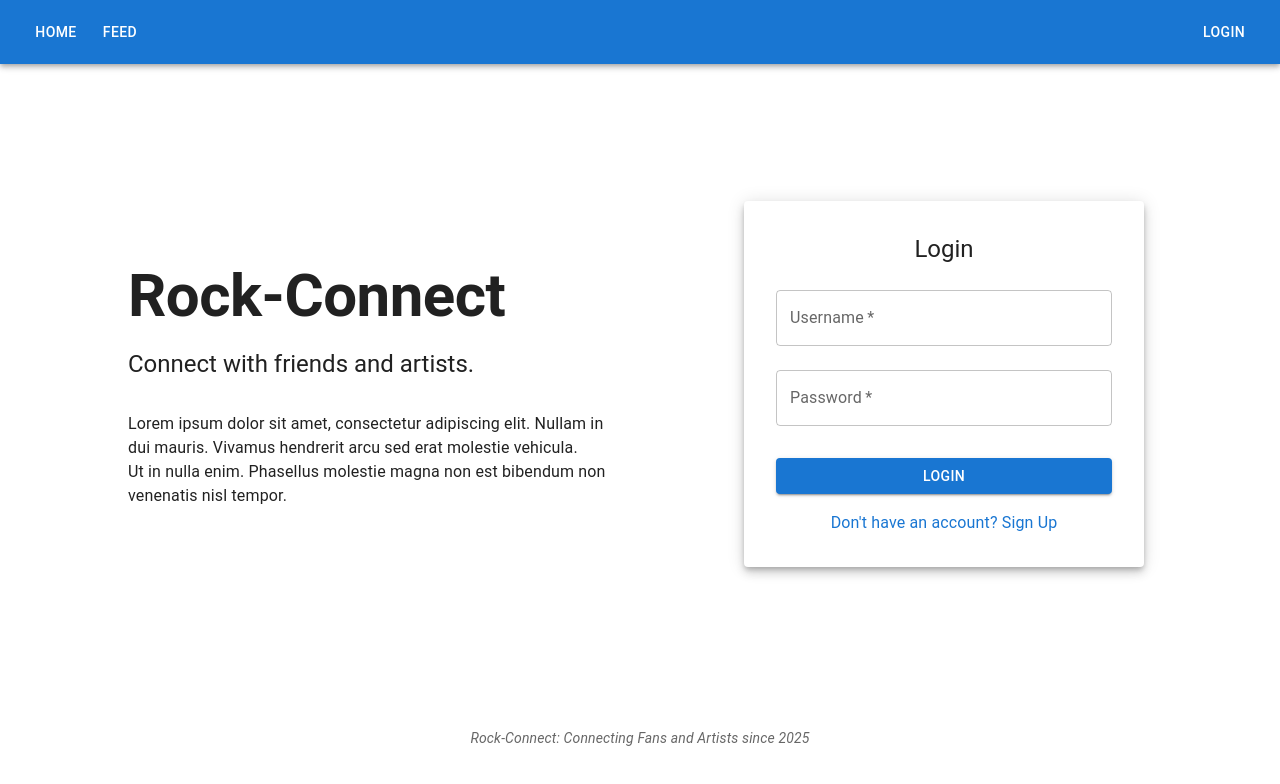
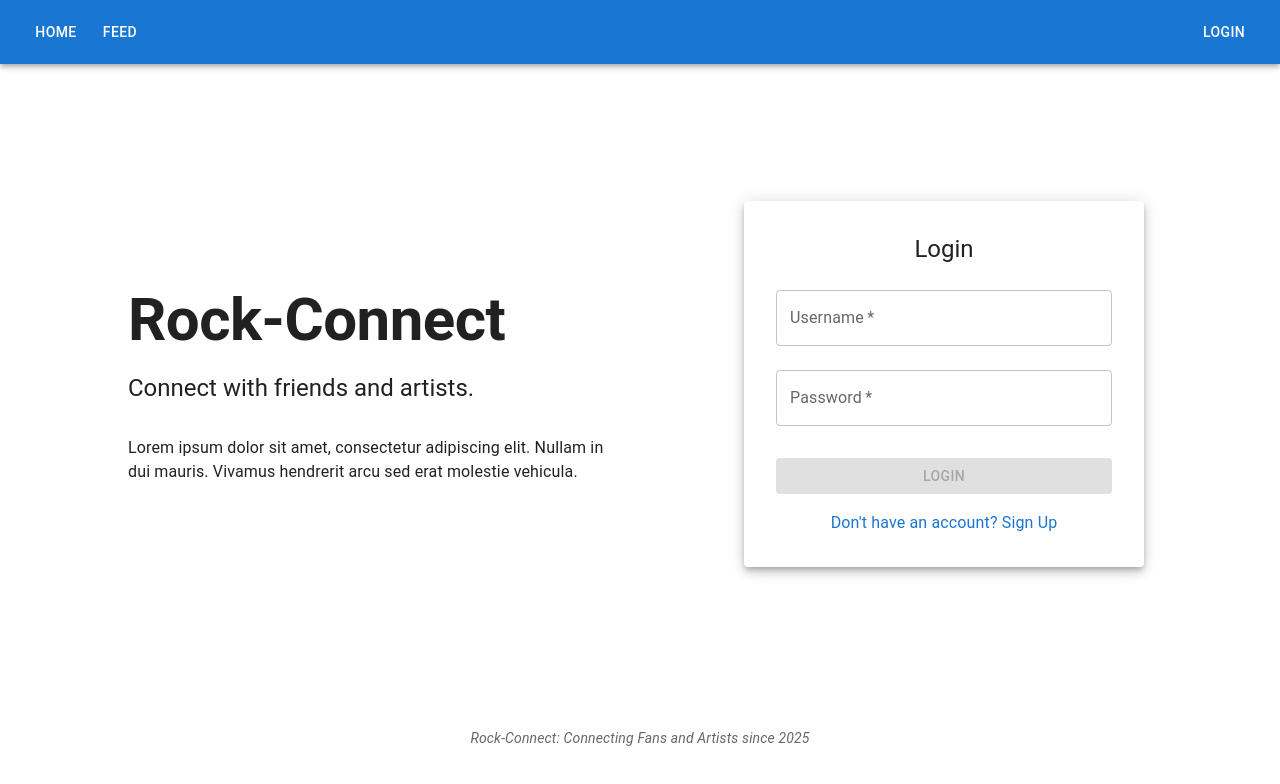
Before and after one commit to adrian-qorbani/rock-connect, a React (Vite) app in the folder client/: page /login in a window 1280 px wide. Shown: the top 784 px of the page. Built offline with nearby package versions, Linux system fonts and the light colour scheme.

Commit message:
feat (auth): added login/sign up to app.

```diff
--- a/client/src/apollo/client.ts
+++ b/client/src/apollo/client.ts
@@ -1,12 +1,25 @@
 import { ApolloClient, HttpLink, InMemoryCache } from "@apollo/client";
-const graphUrl = process.env.SERVER_GRAPHQL_ENDPOINT;
+import { setContext } from "@apollo/client/link/context";
+import Cookies from "js-cookie";
+
+const graphUrl = import.meta.env.SERVER_GRAPHQL_ENDPOINT;
 
 const httpLink = new HttpLink({
   uri: graphUrl || "http://localhost:3000/graphql",
 });
 
+const authLink = setContext((_, { headers }) => {
+  const token = Cookies.get("access_token");
+  return {
+    headers: {
+      ...headers,
+      authorization: token ? `Bearer ${token}` : "",
+    },
+  };
+});
+
 const client = new ApolloClient({
-  link: httpLink,
+  link: authLink.concat(httpLink),
   cache: new InMemoryCache(),
 });
 
--- a/client/src/components/login/Login.tsx
+++ b/client/src/components/login/Login.tsx
@@ -1,71 +1,134 @@
 import React, { useState } from "react";
-import { User } from "../../types/types";
-import { Button, TextField, Snackbar, Alert, Link, Box, Typography, Paper } from "@mui/material";
+import { useMutation } from "@apollo/client";
+import { LOGIN_MUTATION, CREATE_USER_MUTATION } from "../../graphql/auth";
+import {
+  Button,
+  TextField,
+  Snackbar,
+  Alert,
+  Link,
+  Box,
+  Typography,
+  Paper,
+} from "@mui/material";
 import { useNavigate } from "react-router-dom";
 
+import Cookies from "js-cookie";
+
 interface LoginProps {
-  onLogin: (user: User) => void;
+  onLogin: (user: { username: string }) => void;
 }
 
 const Login: React.FC<LoginProps> = ({ onLogin }) => {
   const navigate = useNavigate();
   const [openSuccess, setOpenSuccess] = useState(false);
+  const [errorMessage, setErrorMessage] = useState("");
   const [isCreatingAccount, setIsCreatingAccount] = useState(false);
   const [formData, setFormData] = useState({
-    username: '',
-    password: '',
-    confirmPassword: ''
+    username: "",
+    email: "",
+    password: "",
+    confirmPassword: "",
+  });
+
+  const [login] = useMutation(LOGIN_MUTATION, {
+    onCompleted: (data) => {
+      Cookies.set("access_token", data.login.access_token, { expires: 1 }); // Expires in 1 day
+      onLogin({ username: formData.username });
+      setOpenSuccess(true);
+      setTimeout(() => navigate("/"), 1500);
+    },
+    onError: (error) => {
+      setErrorMessage(error.message);
+    },
+  });
+
+  const [createUser] = useMutation(CREATE_USER_MUTATION, {
+    onCompleted: () => {
+      // After creating account, automatically log the user in
+      login({
+        variables: {
+          authInput: {
+            username: formData.username,
+            password: formData.password,
+          },
+        },
+      });
+    },
+    onError: (error) => {
+      setErrorMessage(error.message);
+    },
   });
 
   const handleLogin = (e: React.FormEvent) => {
     e.preventDefault();
-    const user: User = { id: "1", name: "John Doe" };
-    onLogin(user);
-    setOpenSuccess(true);
-    setTimeout(() => navigate("/"), 1500);
+    setErrorMessage("");
+    login({
+      variables: {
+        authInput: {
+          username: formData.username,
+          password: formData.password,
+        },
+      },
+    });
   };
 
   const handleCreateAccount = (e: React.FormEvent) => {
     e.preventDefault();
+    setErrorMessage("");
+
     if (formData.password !== formData.confirmPassword) {
-      alert("Passwords don't match!");
+      setErrorMessage("Passwords don't match!");
       return;
     }
-    const user: User = { id: "1", name: formData.username };
-    onLogin(user);
-    setOpenSuccess(true);
-    setTimeout(() => navigate("/"), 1500);
+
+    createUser({
+      variables: {
+        createUserInput: {
+          username: formData.username,
+          email: formData.email,
+          password: formData.password,
+        },
+      },
+    });
   };
 
   const handleInputChange = (e: React.ChangeEvent<HTMLInputElement>) => {
     const { name, value } = e.target;
-    setFormData(prev => ({ ...prev, [name]: value }));
+    setFormData((prev) => ({ ...prev, [name]: value }));
   };
 
-  const handleClose = () => setOpenSuccess(false);
+  const handleClose = () => {
+    setOpenSuccess(false);
+    setErrorMessage("");
+  };
+
   const toggleCreateAccount = () => {
     setIsCreatingAccount(!isCreatingAccount);
-    setFormData({ username: '', password: '', confirmPassword: '' });
+    setFormData({ username: "", email: "", password: "", confirmPassword: "" });
+    setErrorMessage("");
   };
 
   return (
-    <Box sx={{
-      display: 'flex',
-      height: '80vh',
-      flexDirection: { xs: 'column', md: 'row' }
-    }}>
+    <Box
+      sx={{
+        display: "flex",
+        height: "80vh",
+        flexDirection: { xs: "column", md: "row" },
+      }}
+    >
       {/* Left Section - Welcome Content */}
-      <Box sx={{
-        flex: 1,
-        // background: 'linear-gradient(to bottom, #1e88e5, #0d47a1)',
-        // color: 'white',
-        p: 8,
-        display: 'flex',
-        flexDirection: 'column',
-        justifyContent: 'center',
-        textAlign: { xs: 'center', md: 'left' }
-      }}>
-        <Typography variant="h2" sx={{ fontWeight: 'bold', mb: 2 }}>
+      <Box
+        sx={{
+          flex: 1,
+          p: 8,
+          display: "flex",
+          flexDirection: "column",
+          justifyContent: "center",
+          textAlign: { xs: "center", md: "left" },
+        }}
+      >
+        <Typography variant="h2" sx={{ fontWeight: "bold", mb: 2 }}>
           Rock-Connect
         </Typography>
         <Typography variant="h5" sx={{ mb: 4 }}>
@@ -73,33 +136,56 @@ const Login: React.FC<LoginProps> = ({ onLogin }) => {
         </Typography>
         <Box>
           <Typography>
-            Lorem ipsum dolor sit amet, consectetur adipiscing elit. Nullam in dui mauris.
-            Vivamus hendrerit arcu sed erat molestie vehicula.
-          </Typography>
-          <Typography>
-            Ut in nulla enim. Phasellus molestie magna non est bibendum non venenatis nisl tempor.
+            Lorem ipsum dolor sit amet, consectetur adipiscing elit. Nullam in
+            dui mauris. Vivamus hendrerit arcu sed erat molestie vehicula.
           </Typography>
         </Box>
       </Box>
 
       {/* Right Section - Form */}
-      <Box sx={{
-        flex: 1,
-        display: 'flex',
-        alignItems: 'center',
-        justifyContent: 'center',
-        p: 4
-      }}>
-        <Paper elevation={6} sx={{
-          width: '100%',
-          maxWidth: 400,
-          p: 4
-        }}>
+      <Box
+        sx={{
+          flex: 1,
+          display: "flex",
+          alignItems: "center",
+          justifyContent: "center",
+          p: 4,
+        }}
+      >
+        <Paper
+          elevation={6}
+          sx={{
+            width: "100%",
+            maxWidth: 400,
+            p: 4,
+          }}
+        >
           <Typography variant="h5" component="h1" align="center" gutterBottom>
-            {isCreatingAccount ? 'Create Account' : 'Login'}
+            {isCreatingAccount ? "Create Account" : "Login"}
           </Typography>
 
-          <Box component="form" onSubmit={isCreatingAccount ? handleCreateAccount : handleLogin}>
+          {errorMessage && (
+            <Alert severity="error" sx={{ mb: 2 }}>
+              {errorMessage}
+            </Alert>
+          )}
+
+          <Box
+            component="form"
+            onSubmit={isCreatingAccount ? handleCreateAccount : handleLogin}
+          >
+            {isCreatingAccount && (
+              <TextField
+                margin="normal"
+                required
+                fullWidth
+                label="Email"
+                name="email"
+                type="email"
+                value={formData.email}
+                onChange={handleInputChange}
+              />
+            )}
             <TextField
               margin="normal"
               required
@@ -136,8 +222,15 @@ const Login: React.FC<LoginProps> = ({ onLogin }) => {
               fullWidth
               variant="contained"
               sx={{ mt: 3, mb: 2 }}
+              disabled={
+                !formData.username ||
+                !formData.password ||
+                (isCreatingAccount &&
+                  (!formData.email ||
+                    formData.password !== formData.confirmPassword))
+              }
             >
-              {isCreatingAccount ? 'Create Account' : 'Login'}
+              {isCreatingAccount ? "Create Account" : "Login"}
             </Button>
             <Box textAlign="center">
               <Link
@@ -146,7 +239,9 @@ const Login: React.FC<LoginProps> = ({ onLogin }) => {
                 onClick={toggleCreateAccount}
                 underline="hover"
               >
-                {isCreatingAccount ? 'Already have an account? Login' : "Don't have an account? Sign Up"}
+                {isCreatingAccount
+                  ? "Already have an account? Login"
+                  : "Don't have an account? Sign Up"}
               </Link>
             </Box>
           </Box>
@@ -157,10 +252,13 @@ const Login: React.FC<LoginProps> = ({ onLogin }) => {
         open={openSuccess}
         autoHideDuration={3000}
         onClose={handleClose}
-        anchorOrigin={{ vertical: 'top', horizontal: 'center' }}
+        anchorOrigin={{ vertical: "top", horizontal: "center" }}
       >
-        <Alert onClose={handleClose} severity="success" sx={{ width: '100%' }}>
-          {isCreatingAccount ? 'Account created successfully!' : 'Login successful!'} Redirecting...
+        <Alert onClose={handleClose} severity="success" sx={{ width: "100%" }}>
+          {isCreatingAccount
+            ? "Account created successfully!"
+            : "Login successful!"}{" "}
+          Redirecting...
         </Alert>
       </Snackbar>
     </Box>
--- /dev/null
+++ b/client/src/graphql/auth.ts
@@ -0,0 +1,17 @@
+import { gql } from '@apollo/client';
+
+export const LOGIN_MUTATION = gql`
+  mutation Login($authInput: AuthInput!) {
+    login(authInput: $authInput) {
+      access_token
+    }
+  }
+`;
+
+export const CREATE_USER_MUTATION = gql`
+  mutation CreateUser($createUserInput: CreateUserInput!) {
+    createUser(createUserInput: $createUserInput) {
+      uuid
+    }
+  }
+`;
```
